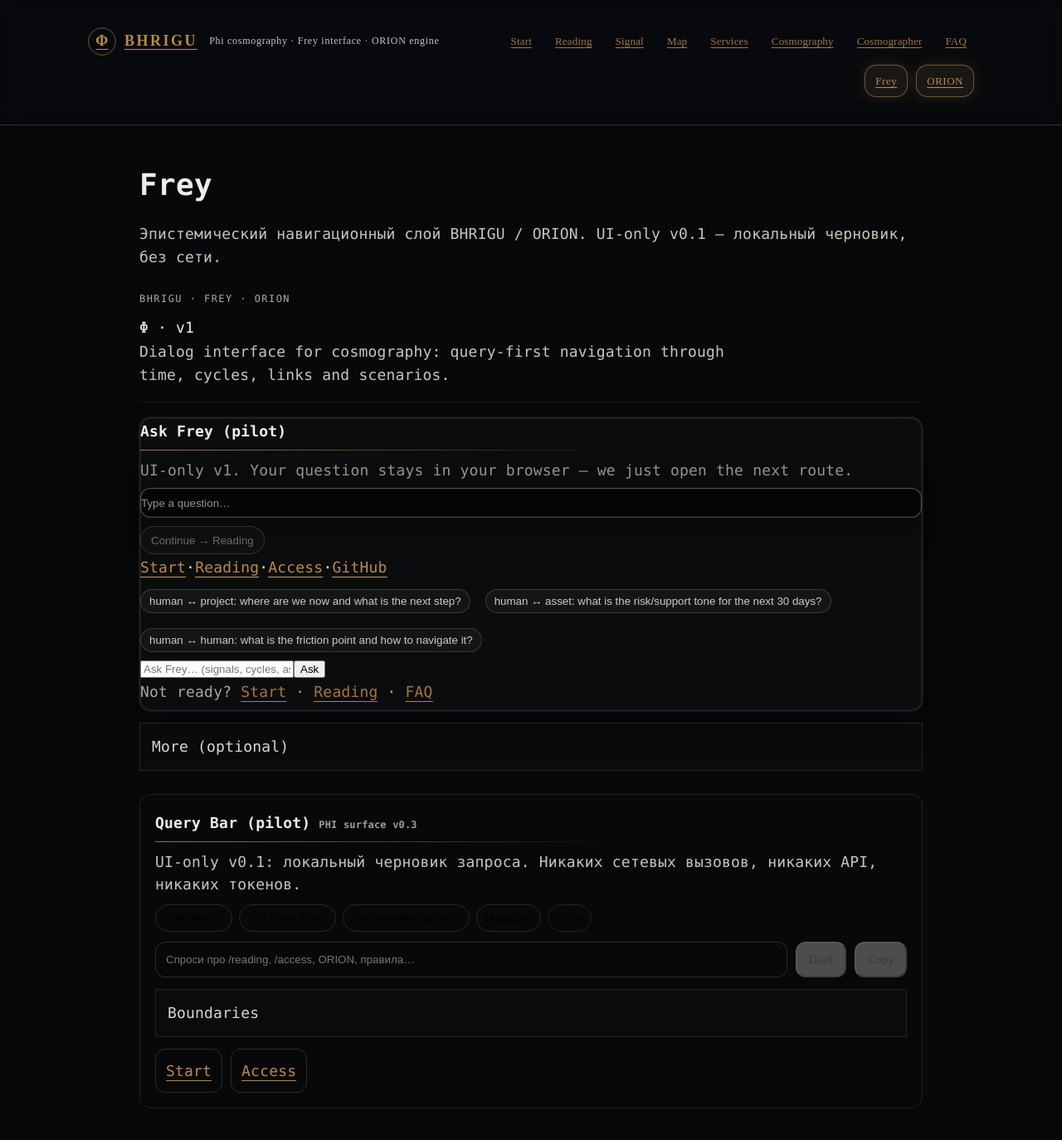
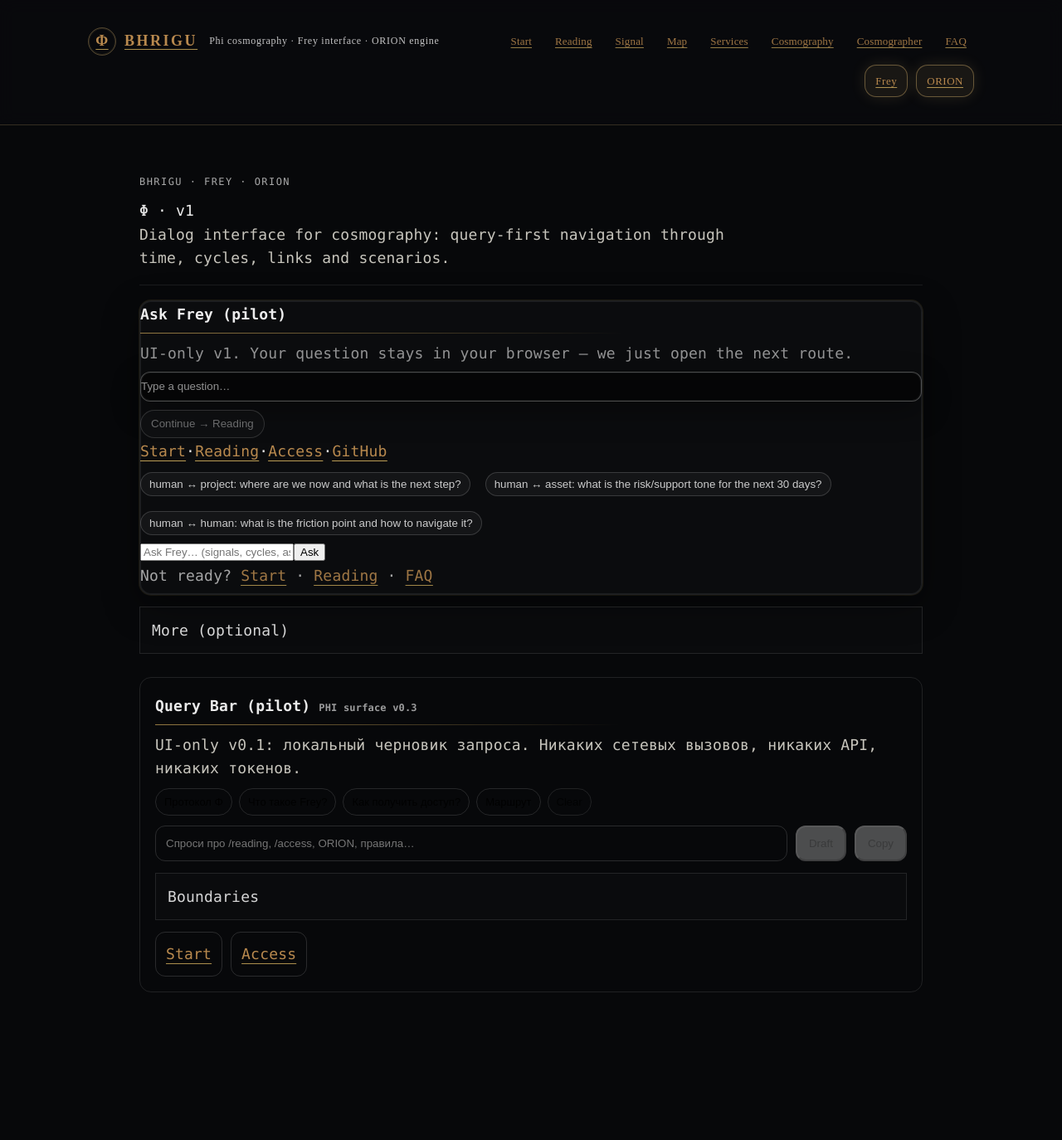
Before and after one commit to AiBhrigu/bhrigu-portal, a Next.js app: page /frey in a window 1280 px wide. Shown: the top 1374 px of the page at 83% size. After the commit the page ends 1266 px from the top, so only its background shows below. Built offline with nearby package versions, Linux system fonts and the light colour scheme.

Commit message:
frey: querybar visibility (input + preview) v0.2

```diff
--- a/pages/frey.js
+++ b/pages/frey.js
@@ -114,9 +114,6 @@ EXIT: …`;
       {/*__FREY_COPY_TEMPLATE_REMOVE_V1_1__*/}
 
       <main className="wrap">
-
-        <h1 style={{ marginTop: 0 }}>Frey</h1>
-        <p style={{ marginTop: 10, opacity: 0.85 }}>Эпистемический навигационный слой BHRIGU / ORION. UI-only v0.1 — локальный черновик, без сети.</p>
         <header className="hero">
           <div id="phi-frey-entry" className="kicker"><span>BHRIGU</span> · <span>Frey</span> · <span>ORION</span></div>
           Φ · v1
@@ -264,7 +261,7 @@ user ↔ scenario → relevance / maturity / decision nodes</pre>
 
 
       {/* Φ-QUERYBAR: UI-only query drafting (pilot) */}
-      <section style={{ marginTop: 28, padding: 18, border: "1px solid rgba(255,255,255,0.10)", borderRadius: 14 }}>
+      <section style={{ marginTop: 28, padding: 18, border: "1px solid rgba(255,255,255,0.10)", borderRadius: 14, color: "rgba(255,255,255,0.92)", caretColor: "rgba(255,255,255,0.92)"}}>
         <h2 style={{ margin: 0, display: "flex", alignItems: "baseline", gap: 10 }}><span>Query Bar (pilot)</span><span style={{ fontSize: 12, opacity: 0.65 }}>PHI surface v0.3</span></h2>
         <p style={{ marginTop: 10, opacity: 0.85 }}>
           UI-only v0.1: локальный черновик запроса. Никаких сетевых вызовов, никаких API, никаких токенов.
@@ -321,10 +318,10 @@ user ↔ scenario → relevance / maturity / decision nodes</pre>
           </button>
         </form>
 
-        {freyDraft ? (
+        {(freyDraft || freyQuery) ? (
           <div style={{ marginTop: 14, padding: 12, borderRadius: 12, border: "1px solid rgba(255,255,255,0.10)" }}>
             <div style={{ fontSize: 12, opacity: 0.75 }}>Draft</div>
-            <pre style={{ whiteSpace: "pre-wrap", marginTop: 8, marginBottom: 0, fontSize: 14 }}>{freyDraft}</pre>
+            <pre style={{ whiteSpace: "pre-wrap", marginTop: 8, marginBottom: 0, fontSize: 14 }}>{freyDraft || freyQuery}</pre>
           </div>
         ) : null}
 
```
